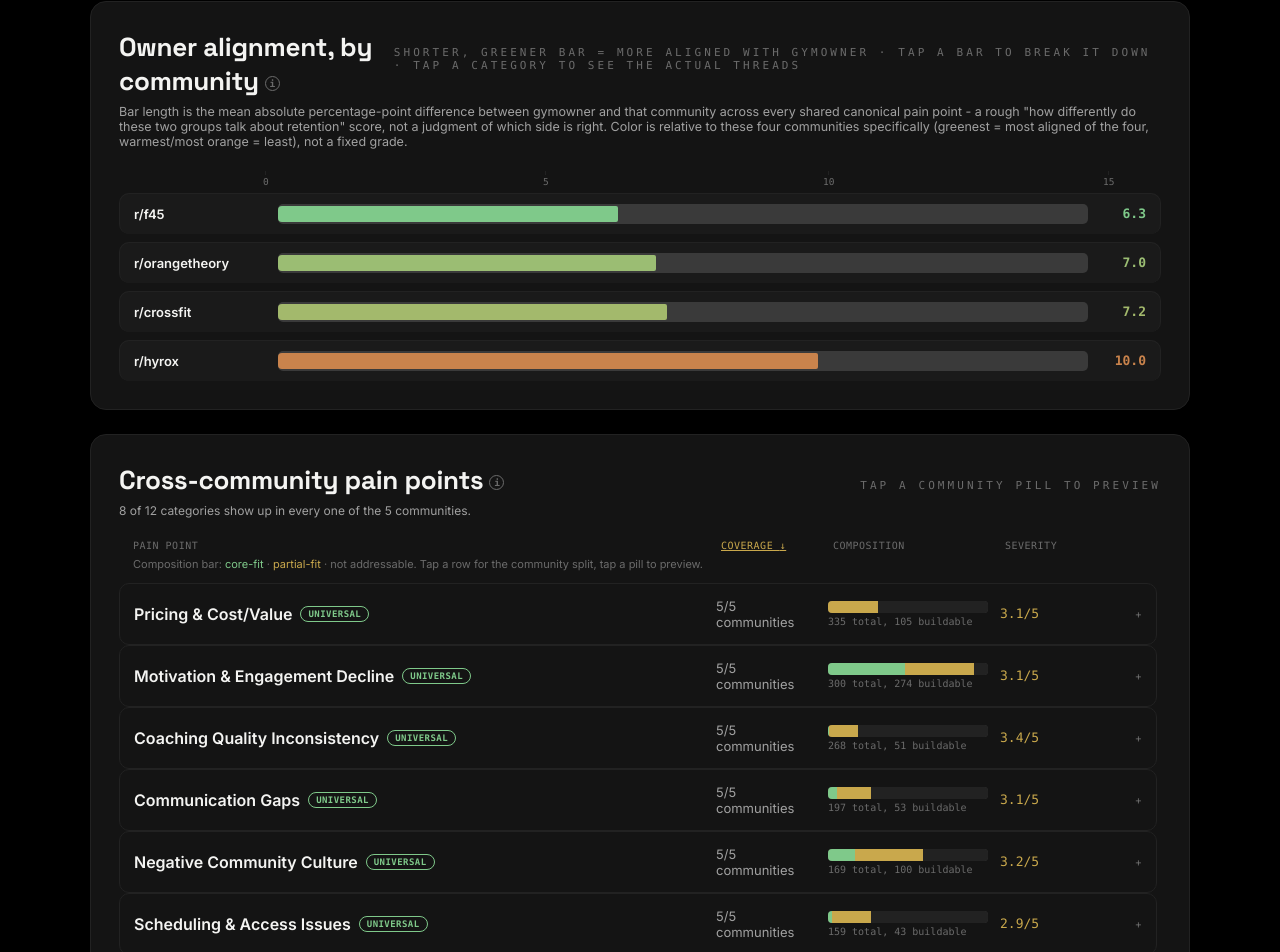
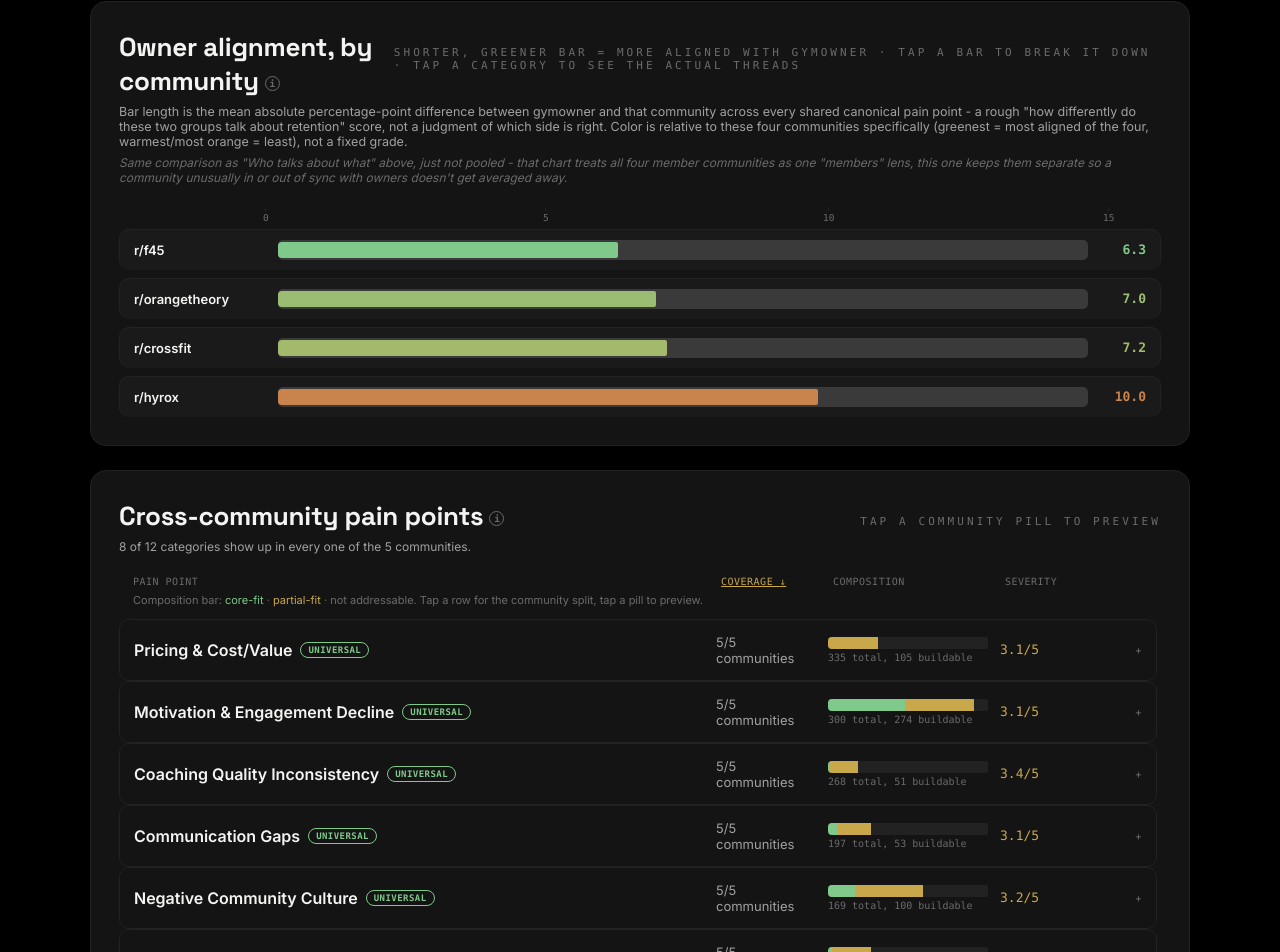
Before and after one commit to Santhoshi129/readout-sync, a Next.js app: page /retention-research in a window 1280 px wide. Shown: the part 3938-4890 px from the top of the page. Built offline with nearby package versions, Linux system fonts and the light colour scheme.

Commit message:
Owner alignment: add line connecting it to the pooled Who-talks-about-what chart above

```diff
--- a/components/RetentionResearchDashboard.tsx
+++ b/components/RetentionResearchDashboard.tsx
@@ -939,6 +939,9 @@ export function RetentionResearchDashboard({
                 </div>
                 <div style={{ marginTop: 6, fontSize: 12.5, color: "var(--ink-dim)" }}>
                   Bar length is the mean absolute percentage-point difference between gymowner and that community across every shared canonical pain point - a rough "how differently do these two groups talk about retention" score, not a judgment of which side is right. Color is relative to these four communities specifically (greenest = most aligned of the four, warmest/most orange = least), not a fixed grade.
+                </div>
+                <div style={{ marginTop: 6, fontSize: 12, color: "var(--ink-faint)", fontStyle: "italic" }}>
+                  Same comparison as "Who talks about what" above, just not pooled - that chart treats all four member communities as one "members" lens, this one keeps them separate so a community unusually in or out of sync with owners doesn't get averaged away.
                 </div>
 
                 <div style={{ marginTop: 22, display: "grid", gridTemplateColumns: "130px 1fr 44px", gap: 14 }}>
```
